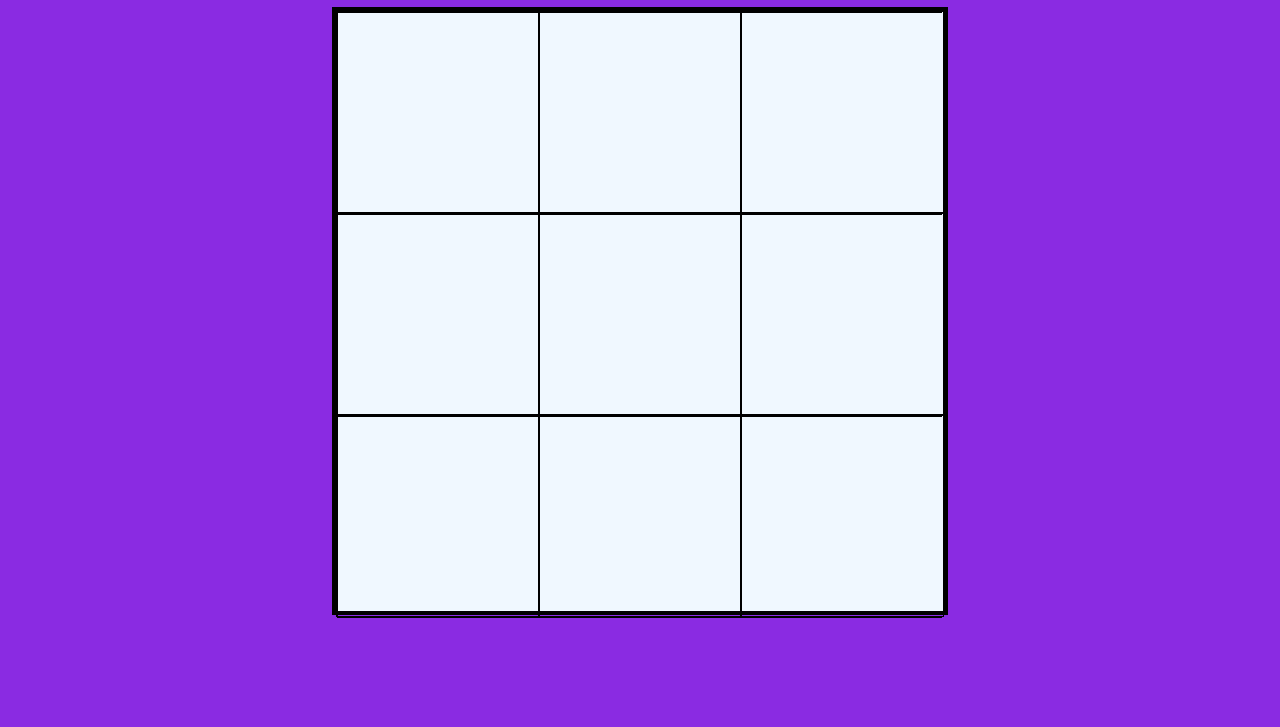
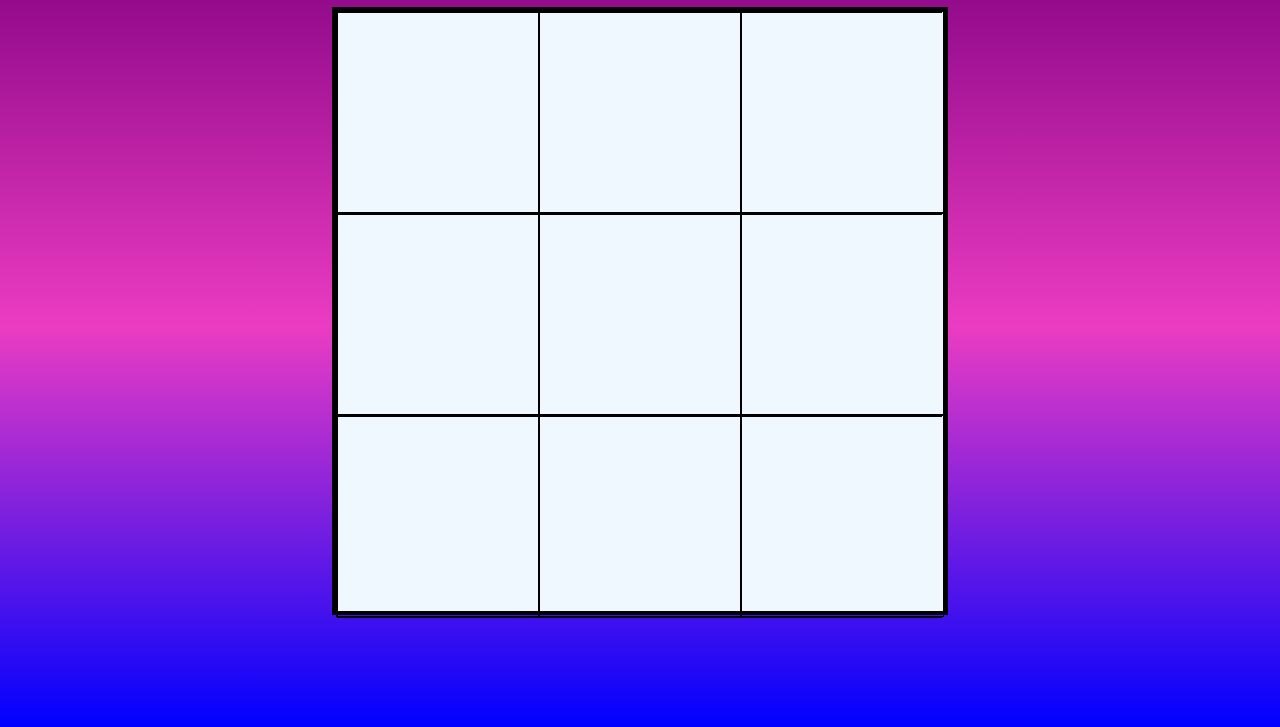
Before and after one commit to jdszza/jogo-da-velha, a plain HTML site: page index.html in a window 1280 px wide. Shown: the part 73-800 px from the top of the page. Drawn offline with Linux system fonts and the light colour scheme.

Commit message:
Update style.css

```diff
--- a/style.css
+++ b/style.css
@@ -1,6 +1,7 @@
 body{
-    background-color: blueviolet;
+    background-image: repeating-linear-gradient(purple, rgb(235, 60, 194), blue);
     text-align: center;
+    background-attachment: fixed;
 }
 
 #jogo{
```
